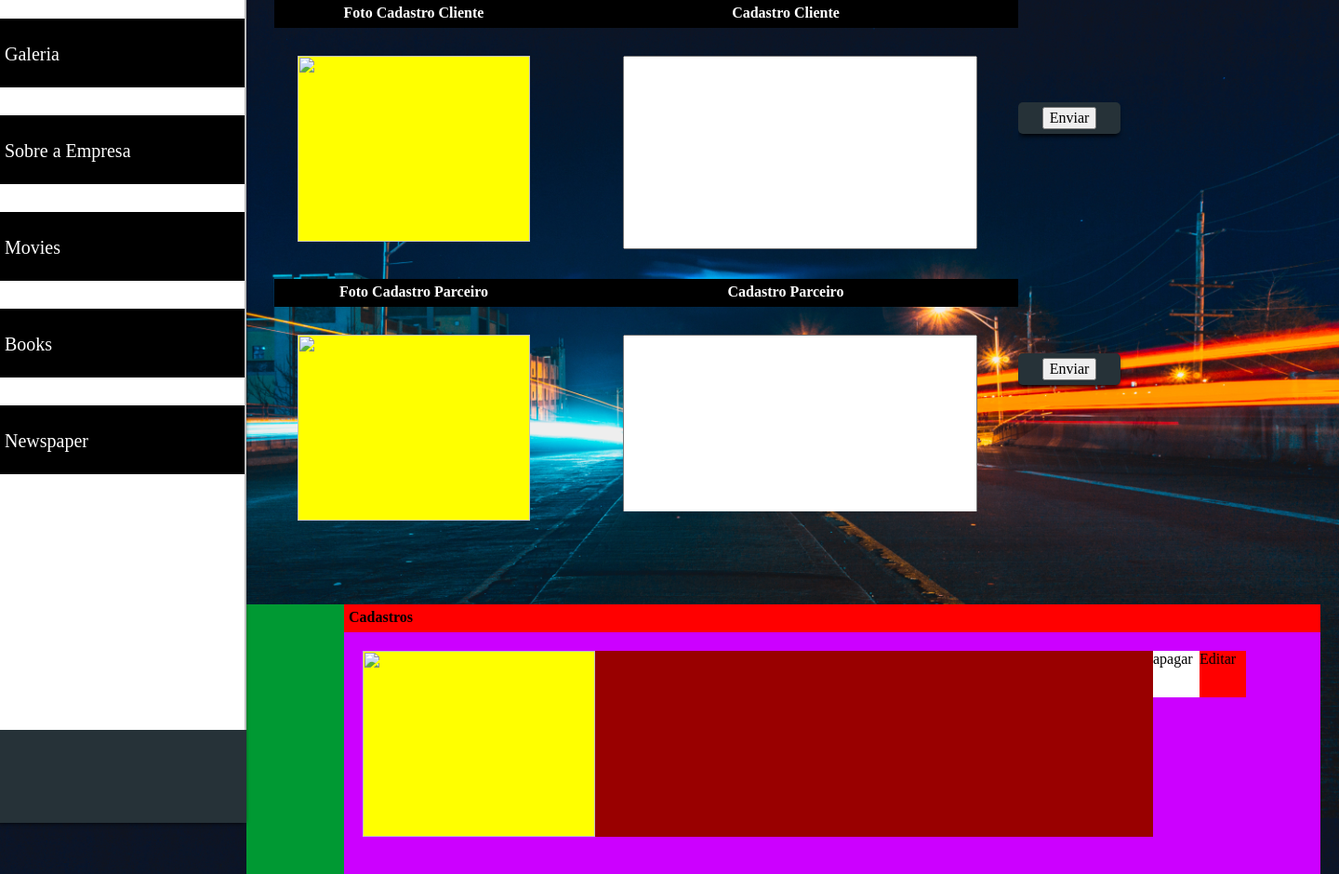
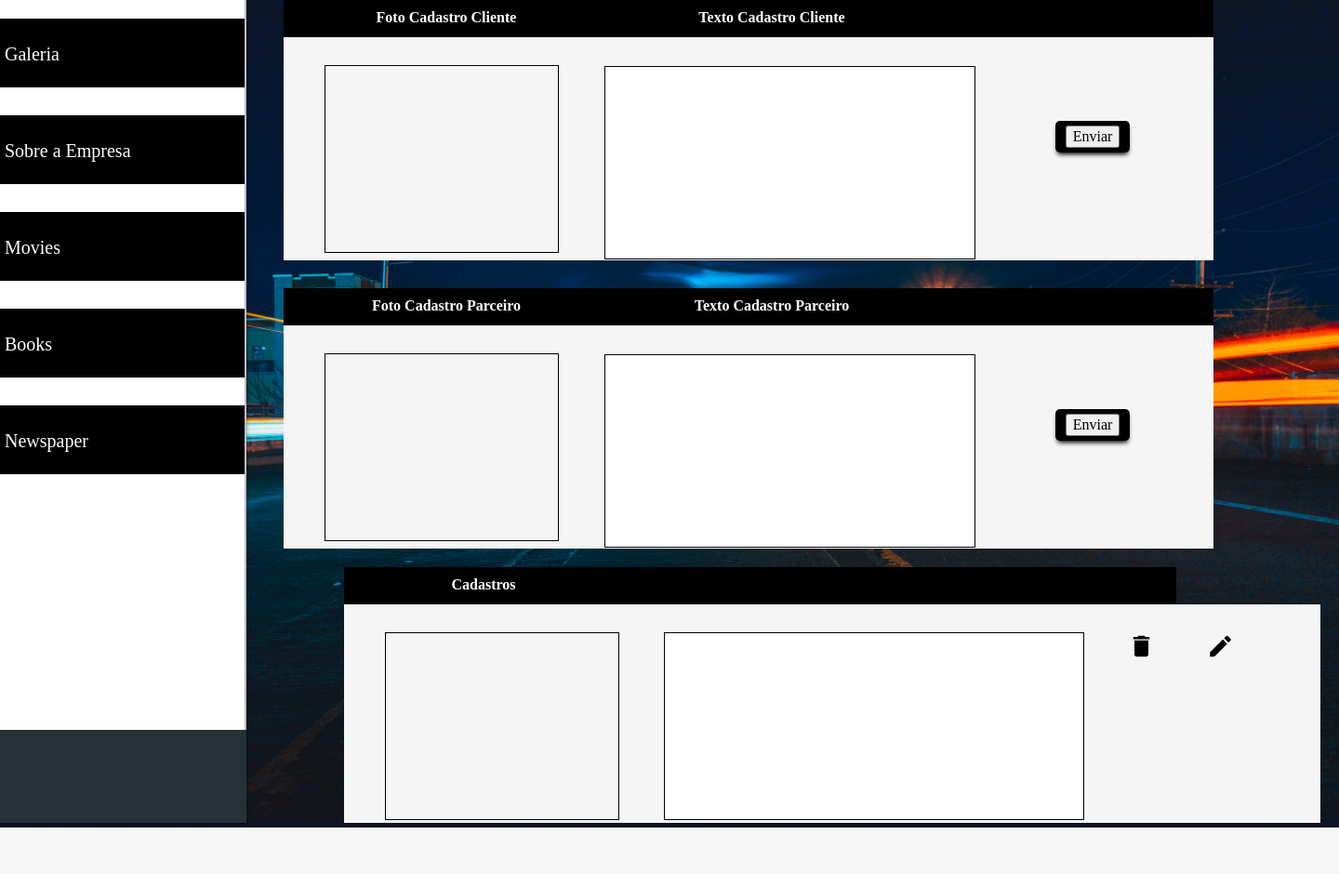
Before and after one commit to kah-eek/Portal-Auto-Center, a PHP site: page /view/cms/cms_cliente_parceiro.php in a window 1440 px wide. Shown: the part 80-1020 px from the top of the page at 93% size. After the commit the page ends 970 px from the top, so only its background shows below. Run offline with PHP 8.4, Linux system fonts and the light colour scheme; some web fonts are replaced.

Commit message:
page cliente/parceiro completa

```diff
--- a/view/cms/cms_cliente_parceiro.php
+++ b/view/cms/cms_cliente_parceiro.php
@@ -9,90 +9,120 @@
   ?>
  <!DOCTYPE html>
 <div class="container_principal_cliente">
-  <div class="container_segura_tudo">
-    <div class="container_segura_texto_imagem float_left">
-      <div class="texto_imagem align_center preenche_5 titulo bg_preto txt_branco">
+  <div class="container_sobre_cliente float_left">
+
+    <!-- TITULOS -->
+    <div class="container_titulos bg_preto ">
+      <div class="item_titulo txt_branco align_center titulo preenche_10">
         Foto Cadastro Cliente
       </div>
-
-      <div class="imagem_cliente centro_lr margem_t_30">
-        <img src="" alt="">
+      <div class="item_titulo txt_branco align_center titulo preenche_10">
+        Texto Cadastro Cliente
       </div>
     </div>
 
-    <div class="container_segura_texto_cadastro_cliente float_left">
-      <div class="container_texto">
-        <div class="texto_cadastro_cliente align_center preenche_5 titulo bg_preto txt_branco">
-          Cadastro Cliente
+    <div class="container_informacoes">
+
+      <!-- IMAGEM -->
+      <div class="container_imagem float_left">
+        <div class="item_imagem centro_lr margem_t_30">
+
         </div>
-        <div class="edit_texto centro_lr margem_t_30">
-          <textarea class="no_resize" name="txtarea" rows="11" cols="40">
+      </div>
 
-          </textarea>
+      <!-- TEXTAREA -->
+      <div class="container_textarea float_left">
+        <div class="item_textarea centro_lr">
+          <textarea name="name" style="resize: none" rows="11" cols="42"></textarea>
+        </div>
+      </div>
+
+      <div class="container_botao float_left preenche_10 margem_t_80">
+        <div class="input_submit_cp">
+          <input type="submit" name="btn_enviar" value="Enviar">
+        </div>
+      </div>
+
+    </div>
+
+  </div>
+
+  <div class="container_sobre_parceiro float_left margem_t_10">
+
+    <!-- TITULOS -->
+    <div class="container_titulos bg_preto">
+      <div class="item_titulo txt_branco align_center titulo preenche_10">
+        Foto Cadastro Parceiro
+      </div>
+      <div class="item_titulo txt_branco align_center titulo preenche_10">
+        Texto Cadastro Parceiro
+      </div>
+    </div>
+
+    <div class="container_informacoes">
+
+      <!-- IMAGEM -->
+      <div class="container_imagem float_left">
+        <div class="item_imagem centro_lr margem_t_30">
+
+        </div>
+      </div>
+
+      <!-- TEXTAREA -->
+      <div class="container_textarea float_left">
+        <div class="item_textarea centro_lr">
+          <textarea name="name" style="resize: none" rows="11" cols="42"></textarea>
+        </div>
+      </div>
+
+      <div class="container_botao float_left preenche_10 margem_t_80">
+        <div class="input_submit_cp">
+          <input type="submit" name="btn_enviar" value="Enviar">
+        </div>
+      </div>
+
+    </div>
+
+    <!-- PARTE DE CADASTROS -->
+    <div class="container_cadastros float_right">
+      <div class="container_titulo_cadastro bg_preto">
+        <div class="item_titulo_cadastro bg_preto txt_branco align_center titulo preenche_10">
+          Cadastros
+        </div>
+      </div>
+      <!-- EDITANDO CADASTROS -->
+      <div class="container_edit_informacoes">
+        <!-- IMAGEM -->
+        <div class="container_imagem float_left">
+          <div class="item_imagem centro_lr margem_t_30">
+
+          </div>
+        </div>
+
+        <div class="container_segura_texto float_left">
+          <div class="item_texto centro_lr margem_t_30">
+
+          </div>
+        </div>
+
+        <div class="container_acoes margem_t_30 float_left">
+
+          <!-- ICONE EXCLUIR -->
+          <div class="excluir float_left">
+            <div class="icon centro_lr">
+              <i class="material-icons" style="font-size:30px;">delete</i>
+            </div>
+          </div>
+
+          <!-- ICONE EDITAR -->
+          <div class="editar float_left">
+            <div class="icon centro_lr">
+              <i class="material-icons" style="font-size:30px;">mode_edit</i>
+            </div>
+          </div>
         </div>
       </div>
     </div>
 
-    <div class="container_segura_botao margem_t_30">
-      <div class="input_submit margem_t_80">
-        <button type="button" name="btn_enviar">Enviar</button>
-      </div>
-    </div>
-
-    <div class="container_segura_cadastro_parceiro">
-      <div class="container_texto_imagem_parceiro align_center titulo float_left">
-        <div class="texto_foto_parceiro txt_branco align_center titulo preenche_5">
-          Foto Cadastro Parceiro
-        </div>
-        <div class="imagem_cadastro_parceiro centro_lr margem_t_30">
-          <img src="" alt="">
-        </div>
-      </div>
-
-      <div class="container_segura_texto_cadastro_parceiro float_left">
-
-        <div class="texto_cadastro_parceiro align_center txt_branco bg_preto titulo preenche_5">
-          Cadastro Parceiro
-        </div>
-
-        <div class="edit_texto_parceiro centro_lr margem_t_30">
-          <textarea class="no_resize" name="txtarea" rows="11" cols="40">
-
-          </textarea>
-        </div>
-      </div>
-
-      <div class="container_segura_botao margem_t_80">
-        <div class="input_submit">
-          <button type="button" name="btn_enviar">Enviar</button>
-        </div>
-      </div>
-    </div>
-
-    <div class="container_edit_cadastros">
-      <div class="titulo_cadastros titulo preenche_5">
-        Cadastros
-      </div>
-      <div class="edit_infs">
-
-        <div class="imagem_infs margem_t_20 float_left">
-          <img src="" alt="">
-        </div>
-
-        <div class="texto_infs margem_t_20 float_left">
-
-        </div>
-
-        <div class="segura_editar_apagar margem_t_20">
-          <div class="apagar float_left">
-            apagar
-          </div>
-          <div class="editar">
-            Editar
-          </div>
-        </div>
-
-      </div>
-    </div>
   </div>
 </div>
--- a/view/css/cms/cms_cliente_parceiro.css
+++ b/view/css/cms/cms_cliente_parceiro.css
@@ -4,186 +4,160 @@
   height: 885px;
   /*background-color: red;*/
 }
-
-.container_segura_tudo{
+/*PRIMEIRA LINHA*/
+.container_sobre_cliente{
   width: 1155px;
-  min-height: 300px;
-  overflow: hidden;
-  height: auto;
+  height: 300px;
+  /*margin-left: 10px;*/
   /*background-color: gray;*/
 
 }
 
-.container_segura_texto_imagem{
-  width: 300px;
-  height: 300px;
-  margin-left: 30px;
-  /*background-color: #f5f5f5;*/
+.container_titulos{
+  width: 1000px;
+  height: 40px;
+  margin-left: 40px;
 
 }
 
-.texto_imagem{
+.item_titulo{
+  width: 350px;
+  height: 40px;
+  float: left;
+
+}
+/*PARTE DE ADM DE INFORMAÇÕES*/
+.container_informacoes{
+  width: 1000px;
+  height: 240px;
+  margin-left: 40px;
+  background-color: #F5F5F5;
+
+}
+/*IMAGEM*/
+.container_imagem{
   width: 300px;
-  height: 30px;
-
-  /*background-color: #f5f5f5;*/
+  height: 260px;
+  margin-left: 20px;
+  /*background-color: pink;*/
 
 }
 
-.imagem_cliente{
+.item_imagem{
   width: 250px;
   height: 200px;
-  background-color: yellow;
+  border: solid 1px #000;
+  /*background-color: #3333cc;*/
+
+}
+/*TEXTAREA*/
+.container_textarea{
+  width: 400px;
+  height: 260px;
+  /*background-color: #009933;*/
 
 }
 
-.container_segura_texto_cadastro_cliente{
-  width: 500px;
-  height: 300px;
-  overflow: hidden;
-  /*background-color: #f5f5f5;*/
+.item_textarea{
+  width: 350px;
+  height: 260px;
+  /*background-color: #0066ff;*/
 
 }
 
-.texto_cadastro_cliente{
-  width: 500px;
-  height: 30px;
-
-  /*background-color: #f5f5f5*/
+textarea{
+  margin-top: 31px;
+  border: solid 1px;
 
 }
 
-.edit_texto{
-  width: 350px;
-  height: 300px;
-  /*background-color: #f5f5f5;*/
+/*BOTÃO ENVIAR*/
+
+.container_botao{
+  width: 100px;
+  height: 50px;
+  margin-left: 100px;
+  /*background-color: #ff0066;*/
 
 }
 
-.container_segura_botao{
-  width: 325px;
-  height: 270px;
-  overflow: hidden;
-  /*background-color: #f5f5f5;*/
+
+.container_sobre_parceiro{
+  width: 1155px;
+  height: 300px;
+  /*background-color: gray;*/
 
 }
 
-.input_submit{
-  width: 100px;
+/*PARTE DE CADASTROS*/
+
+.container_cadastros{
+  width: 1050px;
+  height: 280px;
+  /*background-color: gray;*/
 
 }
 
-.container_segura_cadastro_parceiro{
-  width: 1155px;
-  min-height: 300px;
-  overflow: hidden;
-  height: auto;
-  /*background-color: #f5f5f5;*/
-
-}
-
-.container_texto_imagem_parceiro{
-  width: 300px;
-  height: 300px;
-  margin-left: 30px;
-  /*background-color: #660066;*/
-
-}
-
-.texto_foto_parceiro{
-  width: 300px;
-  height: 30px;
-  background-color: #000;
-}
-
-.imagem_cadastro_parceiro{
-  width: 250px;
-  height: 200px;
-  background-color: yellow;
-
-}
-
-.container_segura_texto_cadastro_parceiro{
-  width: 500px;
-  height: 250px;
-  overflow: hidden;
-  /*background-color: blue;*/
-
-}
-
-.texto_cadastro_parceiro{
-  width: 500px;
-  height: 30px;
-
+.container_titulo_cadastro{
+  width: 895px;
+  height: 40px;
   /*background-color: #fff;*/
 
 }
 
-.edit_texto_parceiro{
-  width: 350px;
-  height: 300px;
+.item_titulo_cadastro{
+  width: 300px;
+  height: 40px;
 
 }
 
-.container_edit_cadastros{
-  width: 1155px;
-  height: 290px;
-  background-color: #009933;
+.container_edit_informacoes{
+  width: 1050px;
+  height: 235px;
+  overflow: auto;
+  /*border: solid 1px;*/
+  background-color: #F5F5F5;
 
 }
 
-.titulo_cadastros{
-  width: 1050px;
-  height: 30px;
-  float:right;
-  background-color: red;
+.container_segura_texto{
+  width: 500px;
+  height: 240px;
+  /*background-color: gray;*/
 
 }
 
-.edit_infs{
-  width: 1050px;
-  height: 260px;
-  float: right;
-  background-color: #cc00ff;
+.item_texto{
+  width: 450px;
+  height: 200px;
+  border: solid 1px;
+  background-color: #FFF;
 
 }
 
-.imagem_infs{
-  width: 250px;
-  height: 200px;
-  margin-left: 20px;
-  background-color: yellow;
+.container_acoes{
+  width: 180px;
+  height: 80px;
+  /*background-color: #ff0066;*/
 
 }
 
-.texto_infs{
-  width: 600px;
-  height: 200px;
-  overflow: auto;
-  background-color: #990000;
-
-}
-
-.segura_editar_apagar{
-  width: 100px;
-  height: 50px;
-  margin-left: 10px;
-  overflow: hidden;
-  background-color: #000;
-
-}
-
-.apagar{
-  width: 50px;
-  height: 50px;
-  background-color: #fff;
+.excluir{
+  width: 75px;
+  height: 80px;
+  /*background-color: #fff;*/
 
 }
 
 .editar{
-  width: 50px;
-  height: 50px;
-  overflow: hidden;
-  background-color: red;
+  width: 75px;
+  height: 80px;
+  margin-left: 10px;
+  /*background-color: #fff;*/
 
 }
+.icon{
+  width: 30px;
+  height: 30px;
+
+}
--- a/view/css/padroes.css
+++ b/view/css/padroes.css
@@ -241,9 +241,9 @@ a{
 
 /*input_submit sem background*/
 .input_submit_cp{ /*input do tipo submit */
-  /*background-color: #263238;*/
+  background-color: #000;
   border-radius: 5px;
-  border: 0;
+  /*border: solid 1px #000;*/
   padding: 5px;
   box-shadow: 0px 4px 5px -2px #000;
 
```
